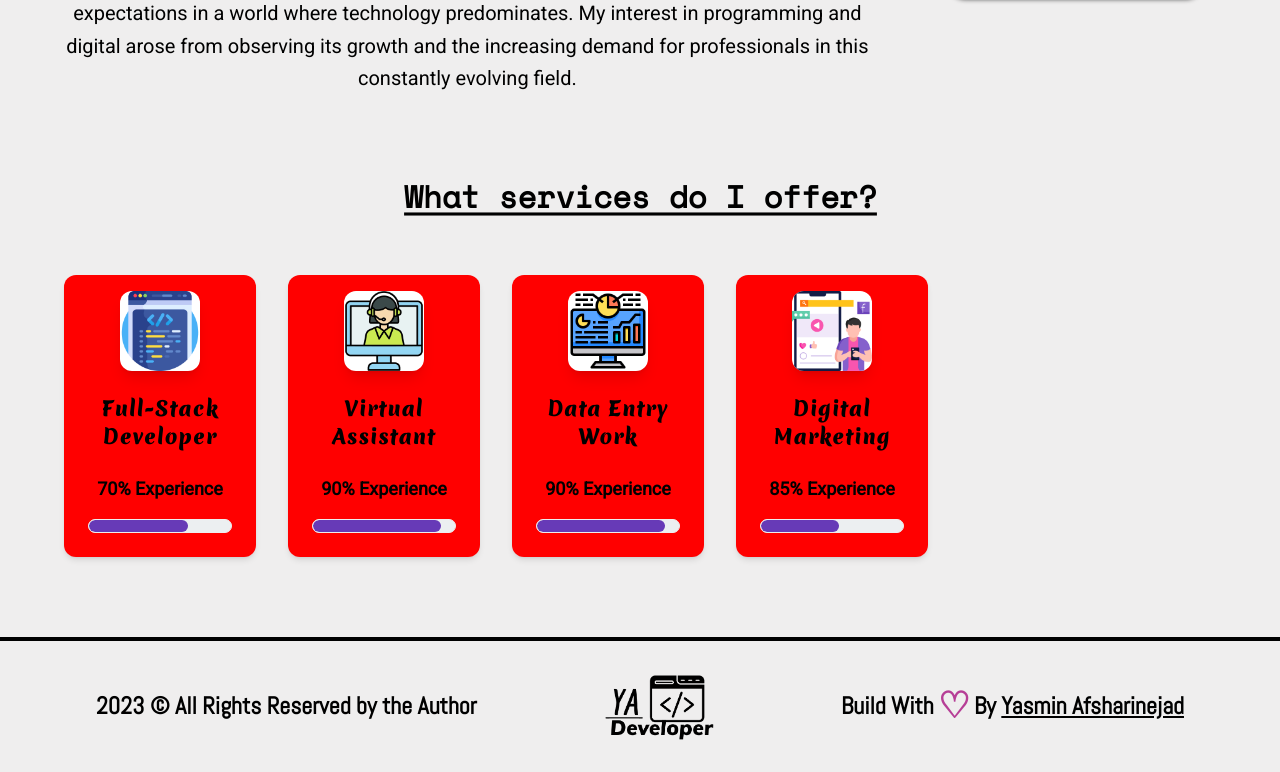
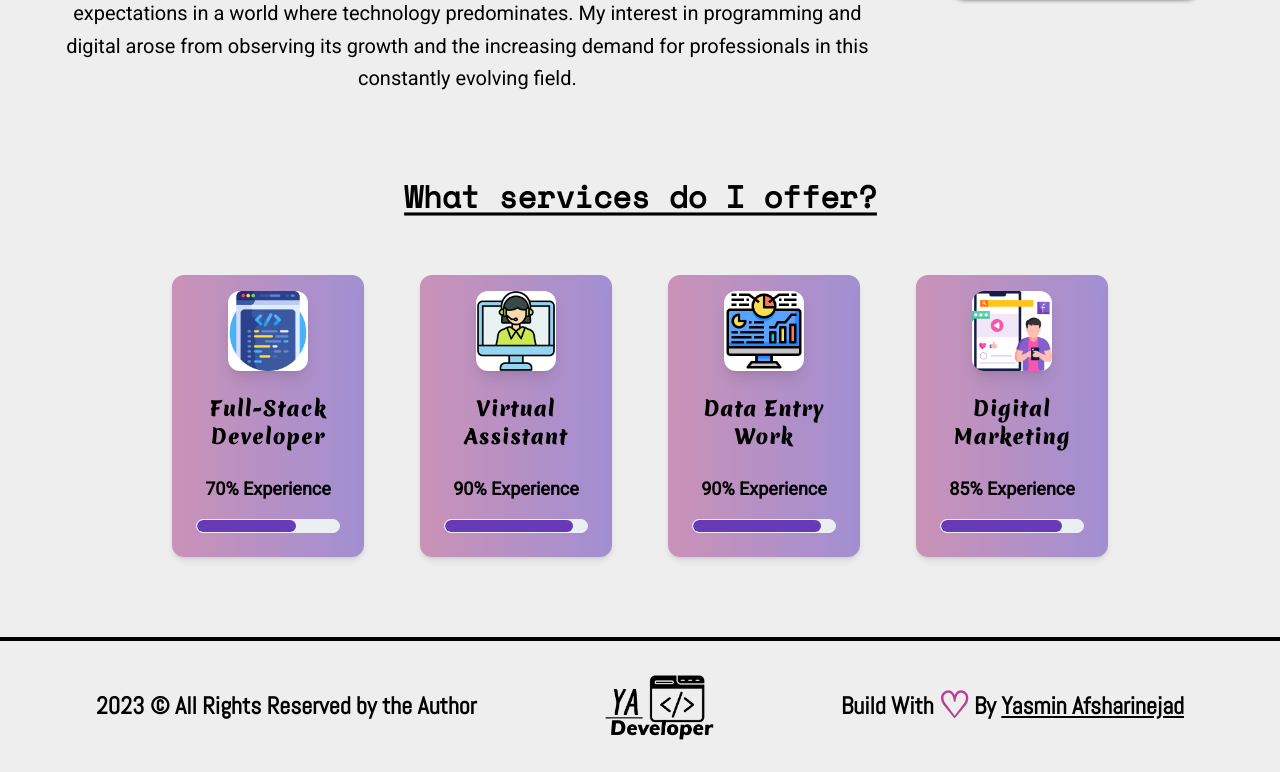
Before and after one commit to YasaminAfshar/Developer-Portfolio, a Next.js app: page /about in a window 1280 px wide. Shown: the part 779-1551 px from the top of the page. Built offline with nearby package versions, Linux system fonts and the light colour scheme.

Commit message:
Updated Portfolio

```diff
--- a/src/styles/globals.css
+++ b/src/styles/globals.css
@@ -22,7 +22,7 @@
 /* ------------------------------- ABOUT CSS ------------------------------- */
 
 .serviceCard {
-    background: red
+    background: linear-gradient(90.21deg, rgba(170, 54, 124, 0.5) -5.91%, rgba(74, 47, 189, 0.5) 111.58%);
 }
 
 .profileImage{
--- a/src/subComponents/ServiceCard.js
+++ b/src/subComponents/ServiceCard.js
@@ -9,10 +9,8 @@ import {
   Progress
 } from "@material-tailwind/react";
 import { Merienda } from "next/font/google";
-import web from "../../public/images/general/web.png"
 import developer from "../../public/images/general/developer.png";
 import data from "../../public/images/general/data.png";
-import creator from "../../public/images/general/creator.png";
 import virtual from "../../public/images/general/assistant.png";
 import marketing from "../../public/images/general/marketing.png";
 
@@ -27,7 +25,7 @@ const merienda = Merienda({
 const ServiceCard = () => {
 
   return (
-    <div className="flex gap-8 mt-10">
+    <div className="flex justify-center gap-14 mt-10">
 
       <Card className="w-48 h-auto flex justify-center items-center serviceCard">
         <CardHeader floated={false} className="h-auto">
@@ -137,7 +135,7 @@ const ServiceCard = () => {
             85% Experience
           </Typography>
           <Progress
-            value={55}
+            value={85}
             size="lg"
             color="deep-purple"
             className="w-full border"
```
